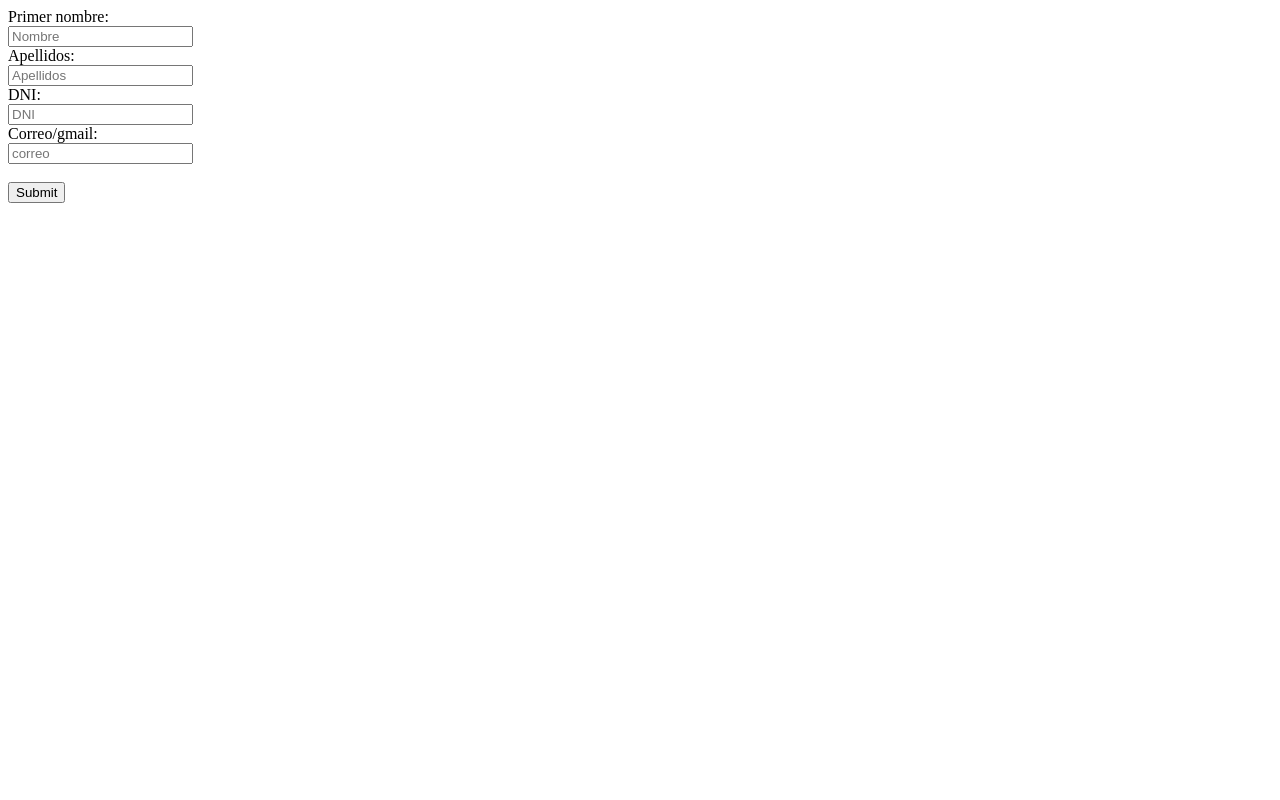
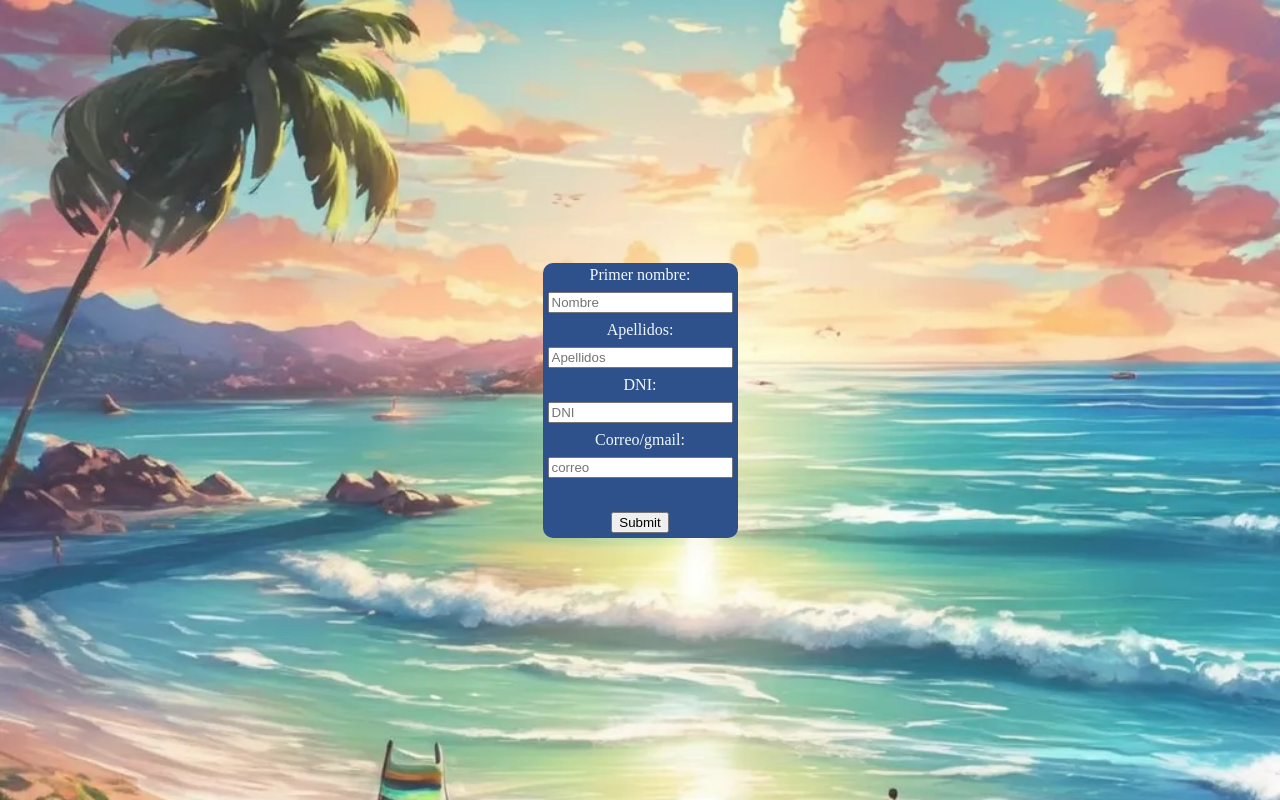
Before and after one commit to Xavier545/Proyecto_Distritotaku, a PHP site: page /Proyecto/Web/login.php in a window 1280 px wide. Run offline with PHP 8.4, Linux system fonts and the light colour scheme.

Commit message:
login_php_y_login_css

```diff
--- a/Proyecto/Web/login.css
+++ b/Proyecto/Web/login.css
@@ -1,4 +1,38 @@
-div .login{
-    width: 100%;
-    height: 100%;
+
+
+body {
+    background-image:url(../imagenes_web/fondo_login.png);
+    background-size: cover; /* La imagen cubrirá toda la pantalla */
+    background-position: center; /* Centra la imagen en la pantalla */
+    background-repeat: no-repeat; /* Evita que la imagen se repita */
+    margin: 0;
+    padding: 0;
+    height: 100vh; /* Asegura que el body tome el 100% de la altura de la pantalla */
+    align-content: center;
 }
+
+.login{
+    display:flex;
+    align-content: center;
+    text-align: center;
+    justify-content: center;
+    vertical-align: middle;
+}
+
+
+/*-----------------form_login------------*/
+
+
+.form_login{
+  line-height: 1.5;
+  align-content: center;
+  display: inline-block;
+  vertical-align: middle;
+  border-radius: 10px;
+  background-color: #2e518b ;
+  color: aliceblue;
+}
+
+.form_login input{
+    margin: 5px;
+}
--- a/Proyecto/Web/login.php
+++ b/Proyecto/Web/login.php
@@ -1,5 +1,5 @@
 <?php
-
+session_start();
 ?>
 
 <!DOCTYPE html>
```
